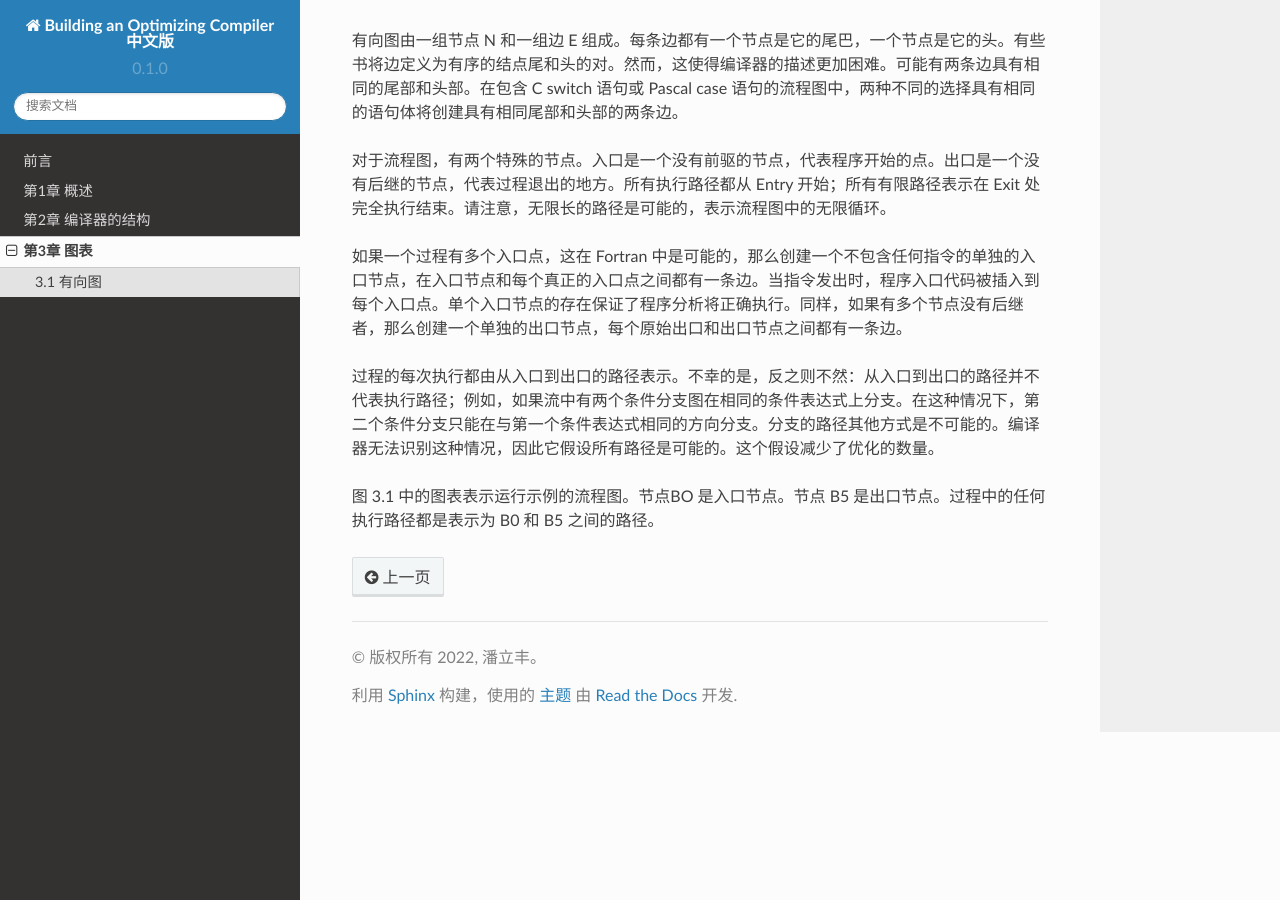
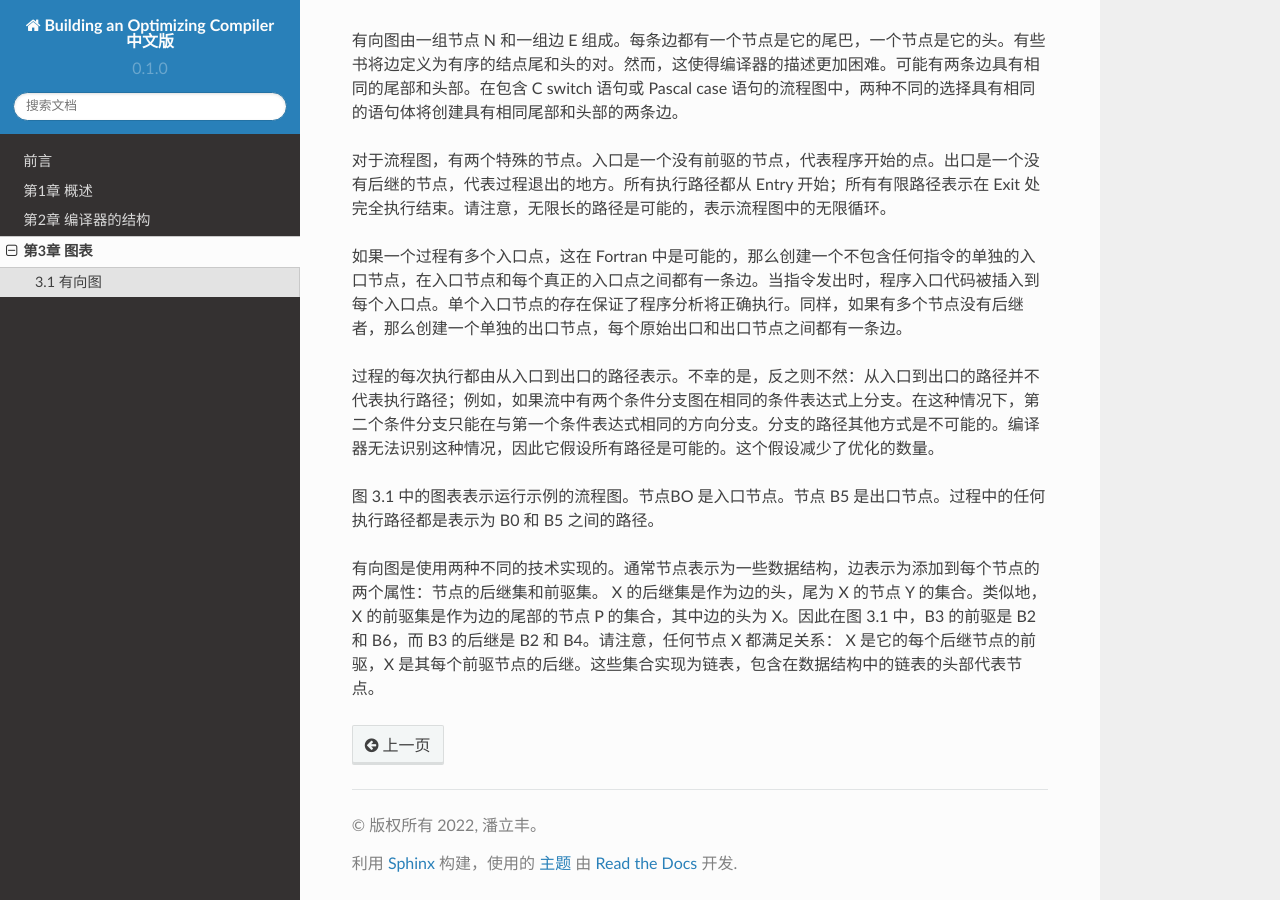
Before and after one commit to Jason2013/boc-chinese-text, a Sphinx documentation site: the page built from docs/source/chapter03.rst, in a window 1280 px wide and 900 px high, scrolled down 726 px. Built offline with Sphinx 7.4.7 and the Read the Docs theme 2.0.0, drawn with Linux system fonts in a browser that asks for light colours.

Commit message:
Update chapter 3

```diff
--- a/docs/source/chapter03.rst
+++ b/docs/source/chapter03.rst
@@ -27,3 +27,5 @@
 过程的每次执行都由从入口到出口的路径表示。不幸的是，反之则不然：从入口到出口的路径并不代表执行路径；例如，如果流中有两个条件分支图在相同的条件表达式上分支。在这种情况下，第二个条件分支只能在与第一个条件表达式相同的方向分支。分支的路径其他方式是不可能的。编译器无法识别这种情况，因此它假设所有路径是可能的。这个假设减少了优化的数量。
 
 图 3.1 中的图表表示运行示例的流程图。节点BO 是入口节点。节点 B5 是出口节点。过程中的任何执行路径都是表示为 B0 和 B5 之间的路径。
+
+有向图是使用两种不同的技术实现的。通常节点表示为一些数据结构，边表示为添加到每个节点的两个属性：节点的后继集和前驱集。 X 的后继集是作为边的头，尾为 X 的节点 Y 的集合。类似地，X 的前驱集是作为边的尾部的节点 P 的集合，其中边的头为 X。因此在图 3.1 中，B3 的前驱是 B2 和 B6，而 B3 的后继是 B2 和 B4。请注意，任何节点 X 都满足关系： X 是它的每个后继节点的前驱，X 是其每个前驱节点的后继。这些集合实现为链表，包含在数据结构中的链表的头部代表节点。
```
